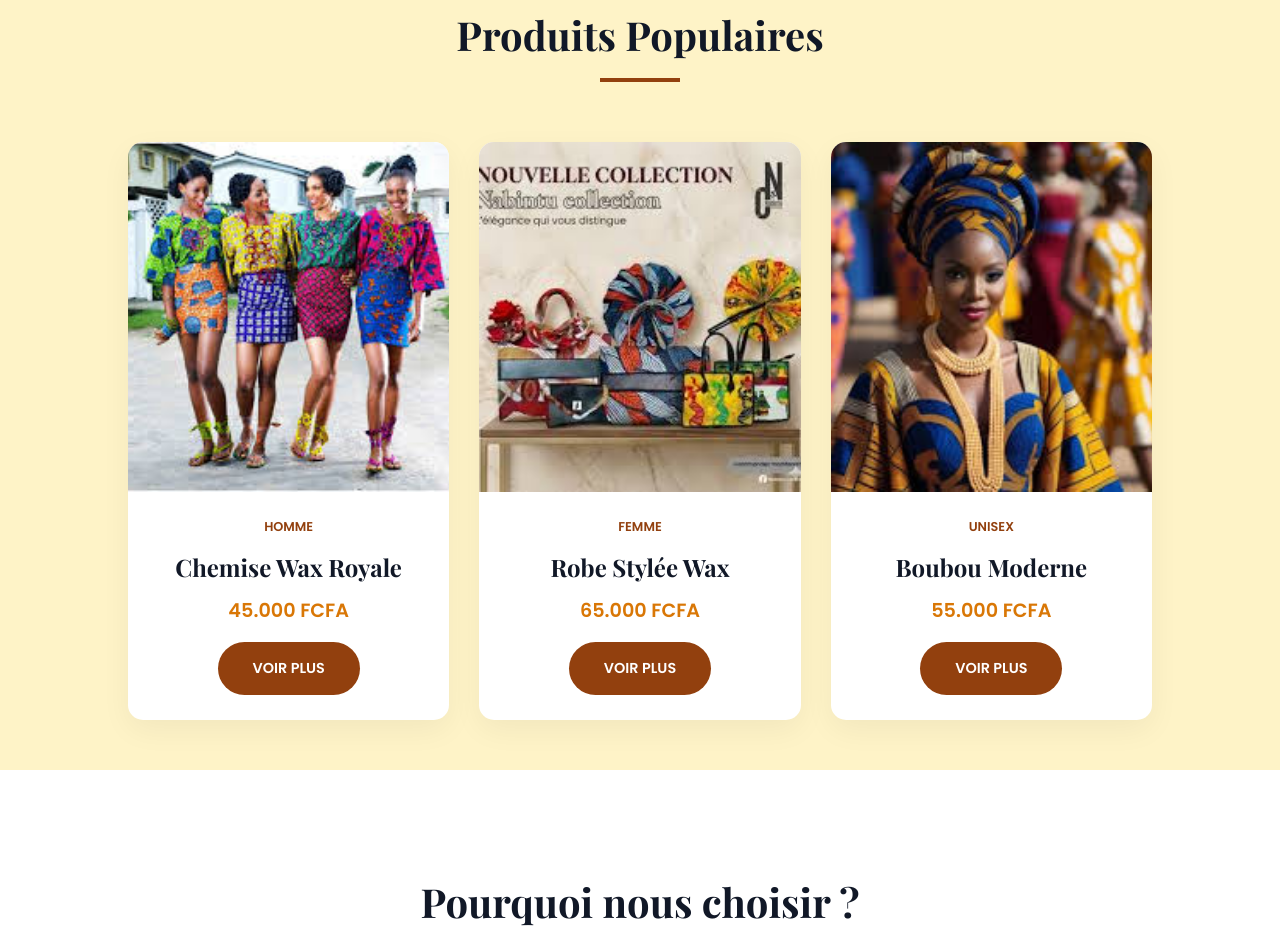
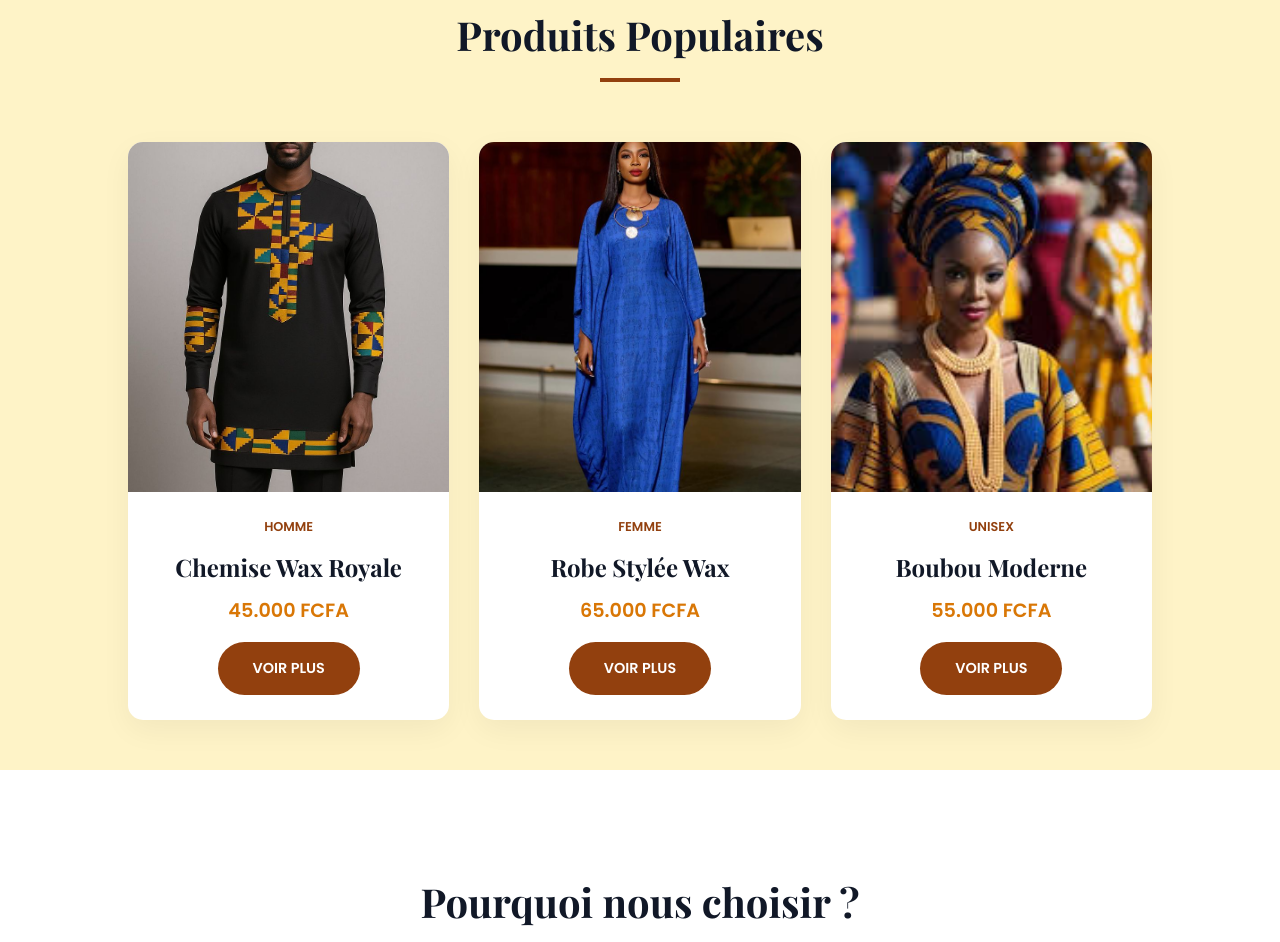
Before and after one commit to darcy-stack/devoir, a plain HTML site: page index.html in a window 1280 px wide. Shown: the part 1270-2212 px from the top of the page. Drawn offline with nearby package versions, Linux system fonts and the light colour scheme.

Commit message:
Update index.html

```diff
--- a/index.html
+++ b/index.html
@@ -46,7 +46,7 @@
         </div>
         <div class="grid">
             <div class="card">
-                <div class="card-img"><img src="images/téléchargement (1).jpg" alt="Chemise Wax"></div>
+                <div class="card-img"><img src="images/zax4.jpeg" alt="Chemise Wax"></div>
                 <div class="card-content">
                     <span class="card-category">Homme</span>
                     <h3 class="card-title">Chemise Wax Royale</h3>
@@ -55,7 +55,7 @@
                 </div>
             </div>
             <div class="card">
-                <div class="card-img"><img src="images/téléchargement (14).jpg" alt="Robe Africaine"></div>
+                <div class="card-img"><img src="images/42.13.jpeg" alt="Robe Africaine"></div>
                 <div class="card-content">
                     <span class="card-category">Femme</span>
                     <h3 class="card-title">Robe Stylée Wax</h3>
```
